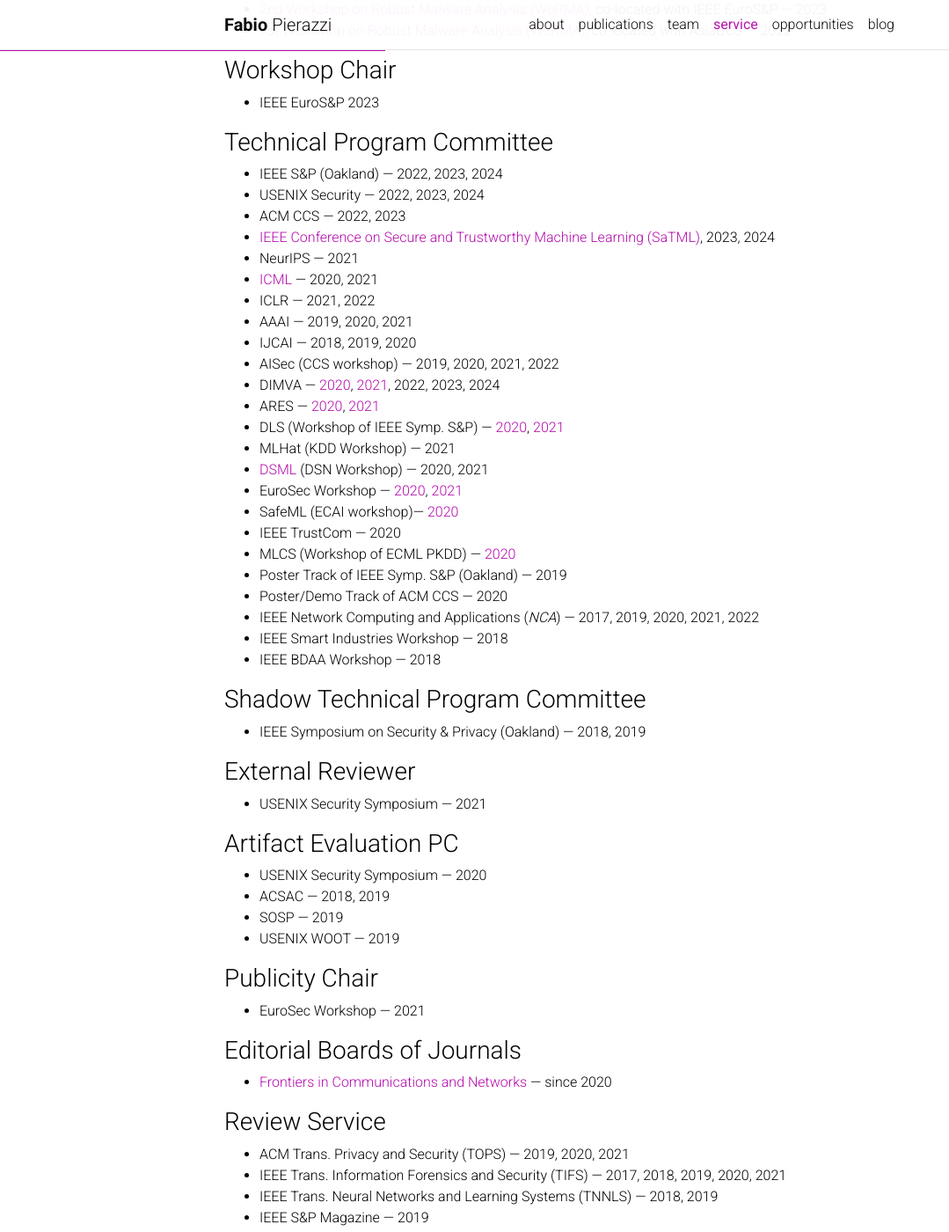
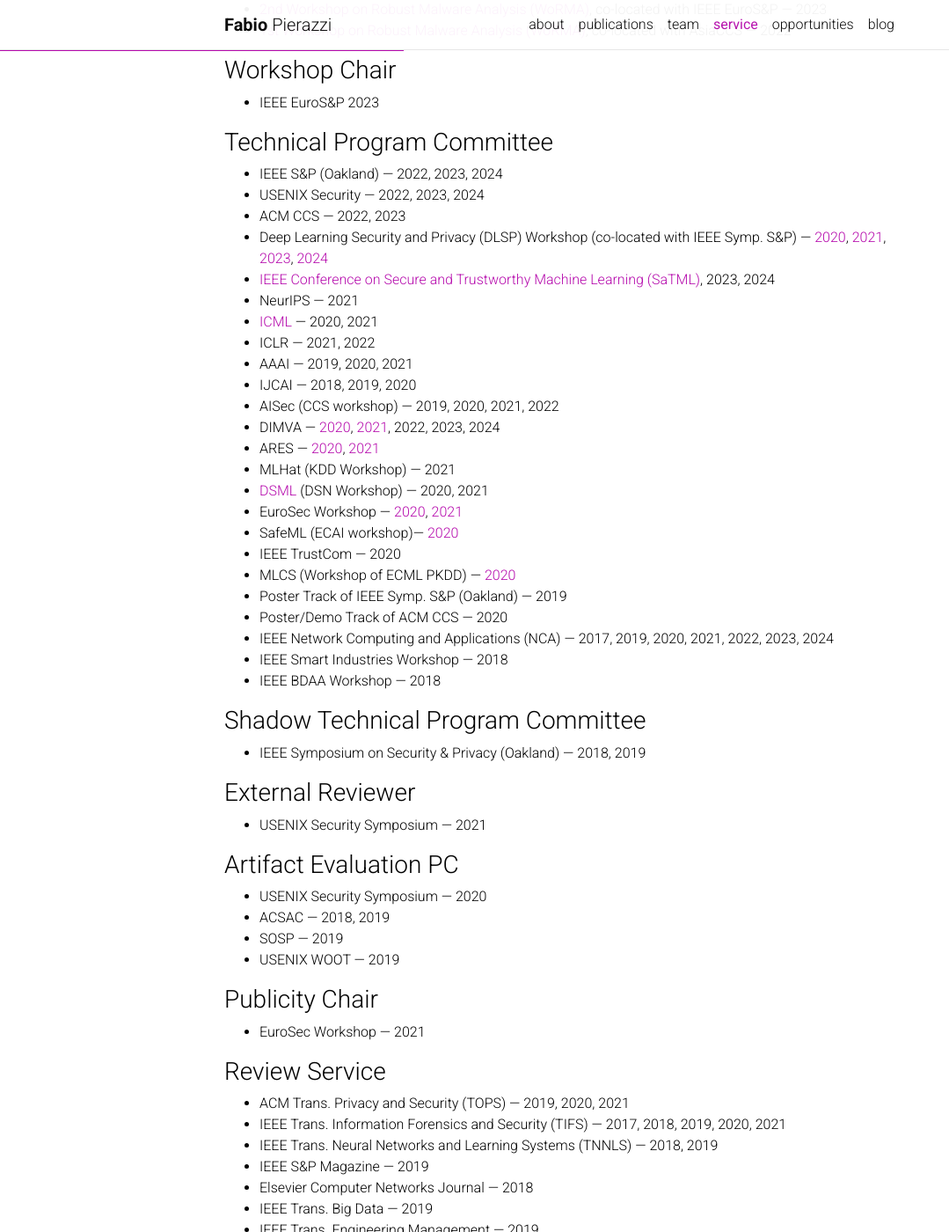
Before and after one commit to fbpierazzi/fbpierazzi.github.io, a Jekyll site: the page built from _pages/service.md, in a window 1280 px wide and 1400 px high, scrolled down 429 px. Shown: the whole window at 88% size, without its empty margins (0-1079 px from the left). Built offline with Jekyll 4.4.1, drawn with Linux system fonts in a browser that asks for light colours; comment, search, counter and statistics services are not loaded; a style sheet for code colours, icons or effects is not loaded.

Commit message:
Updates to service, added errata corrige

```diff
--- a/_bibliography/papers.bib
+++ b/_bibliography/papers.bib
@@ -128,6 +128,8 @@
   organization={IEEE},
   bibtex_show={true},
   abbr={IEEE S\&P},
+  errata={transcending-errata_corrige.pdf},
+  website={https://s2lab.cs.ucl.ac.uk/projects/transcend/},
   arxiv={2010.03856.pdf},
   code={https://s2lab.cs.ucl.ac.uk/projects/transcend/}
 }
--- a/_pages/service.md
+++ b/_pages/service.md
@@ -32,6 +32,7 @@
 - IEEE S&P (Oakland) --- 2022, 2023, 2024
 - USENIX Security --- 2022, 2023, 2024
 - ACM CCS --- 2022, 2023
+- Deep Learning Security and Privacy (DLSP) Workshop (co-located with IEEE Symp. S&P) --- [2020](https://www.ieee-security.org/TC/SPW2020/DLS/#committee), [2021](https://www.ieee-security.org/TC/SP2021/SPW2021/dls_website/), [2023](https://dls2023.ieee-security.org/), [2024](https://dlsp2024.ieee-security.org/)
 - [IEEE Conference on Secure and Trustworthy Machine Learning (SaTML)](https://satml.org), 2023, 2024
 - NeurIPS --- 2021
 - [ICML](https://icml.cc/) --- 2020, 2021
@@ -41,7 +42,6 @@
 - AISec (CCS workshop) --- 2019, 2020, 2021, 2022
 - DIMVA --- [2020](https://dimva2020.campus.ciencias.ulisboa.pt/), [2021](https://dimva2021.campus.ciencias.ulisboa.pt/organization.html), 2022, 2023, 2024
 - ARES --- [2020](https://2020.ares-conference.eu), [2021](https://www.ares-conference.eu/committee/)
-- DLS (Workshop of IEEE Symp. S&P) --- [2020](https://www.ieee-security.org/TC/SPW2020/DLS/#committee), [2021](https://www.ieee-security.org/TC/SP2021/SPW2021/dls_website/)
 - MLHat (KDD Workshop) --- 2021
 - [DSML](https://dependablesecureml.github.io/) (DSN Workshop) --- 2020, 2021
 - EuroSec Workshop --- [2020](http://concordia-h2020.eu/eurosec-2020/), [2021](https://concordia-h2020.eu/eurosec-2021/)
@@ -50,7 +50,7 @@
 - MLCS (Workshop of ECML PKDD) --- [2020](http://mlcs.lasige.di.fc.ul.pt/)
 - Poster Track of IEEE Symp. S&P (Oakland) --- 2019
 - Poster/Demo Track of ACM CCS --- 2020
-- IEEE Network Computing and Applications (_NCA_) --- 2017, 2019, 2020, 2021, 2022
+- IEEE Network Computing and Applications (NCA) --- 2017, 2019, 2020, 2021, 2022, 2023, 2024
 - IEEE Smart Industries Workshop --- 2018
 - IEEE BDAA Workshop --- 2018
 
@@ -74,9 +74,6 @@
 
 - EuroSec Workshop --- 2021
 
-### Editorial Boards of Journals
-
-- [Frontiers in Communications and Networks](https://www.frontiersin.org/journals/communications-and-networks) --- since 2020
 
 ### Review Service
 
```
Also changed, not shown: _layouts/bib.html (+7 -0 lines), _pages/team.md (+2 -2 lines), 1 other file.
